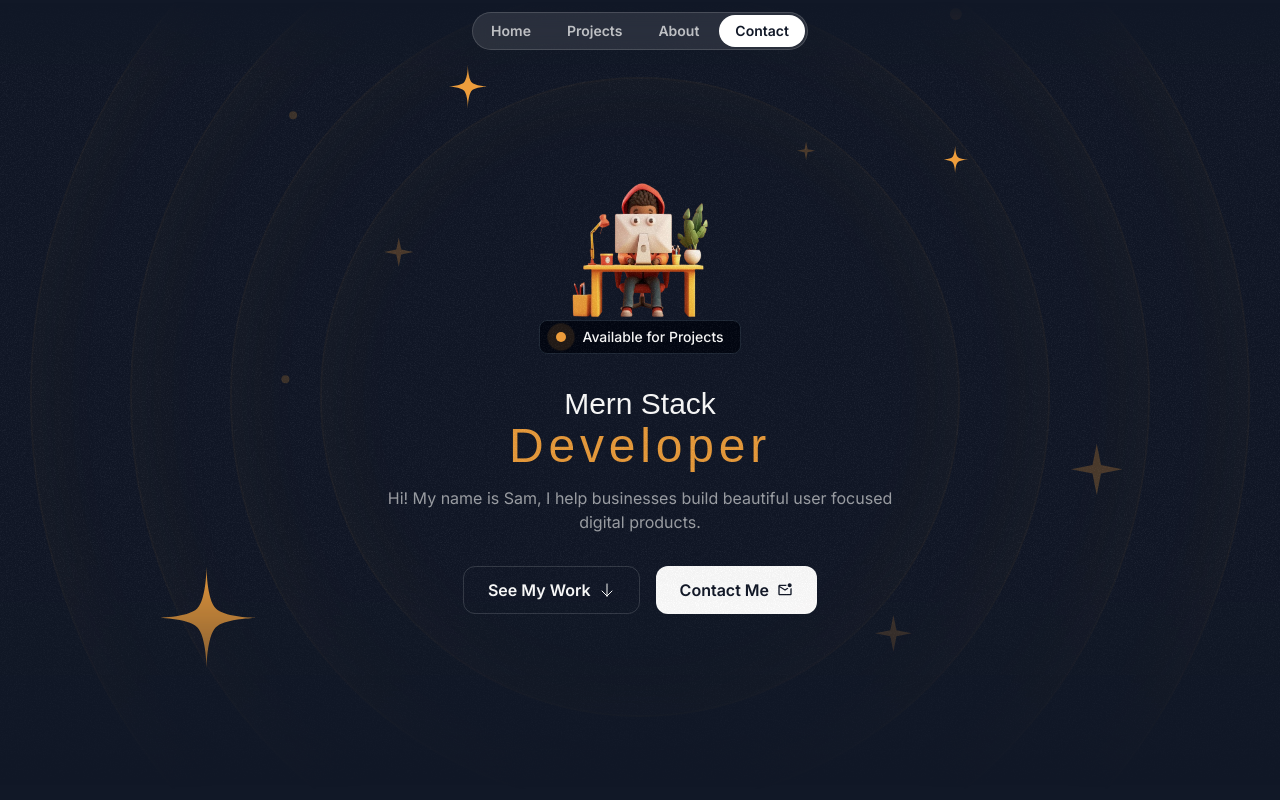
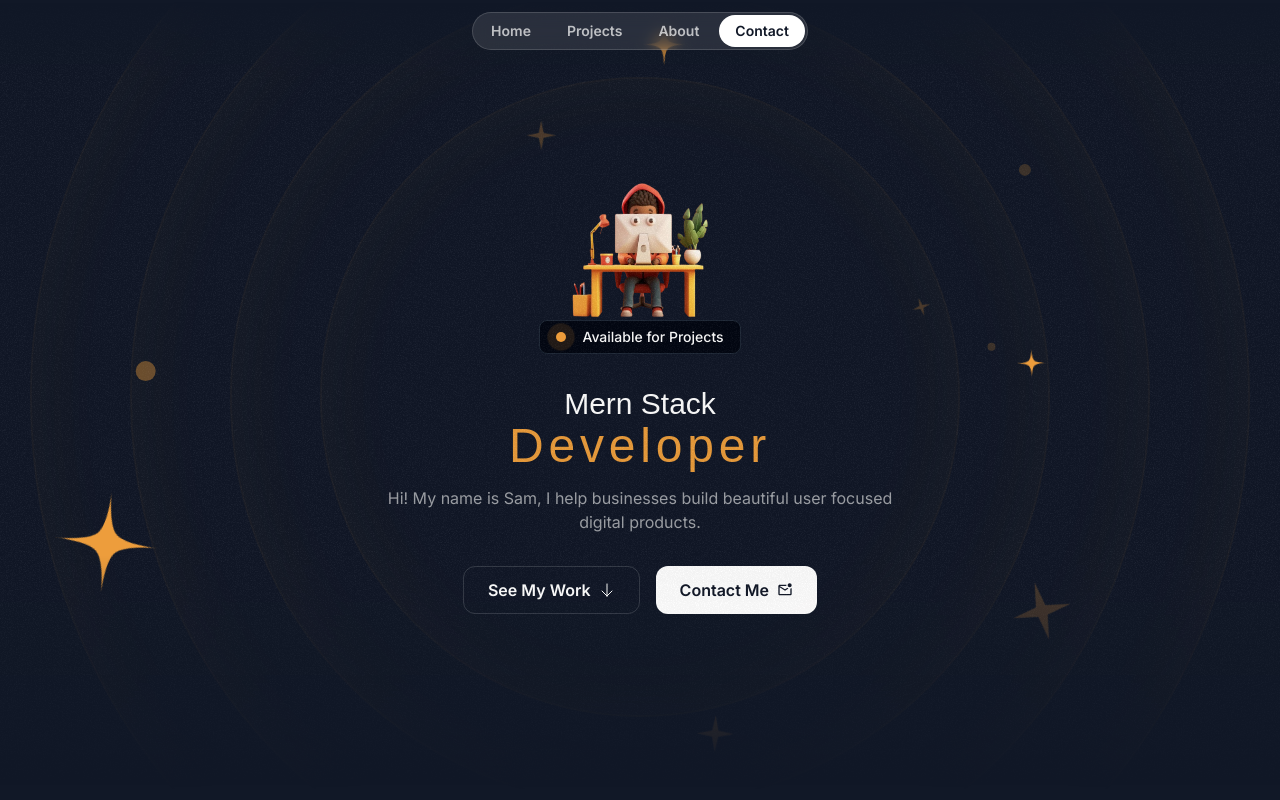
Before and after one commit to Sammy212/portfolio, a Next.js app: page / in a window 1280 px wide. Shown: the top 800 px of the page. Built offline with nearby package versions, Linux system fonts and the light colour scheme; a web font is replaced by a local one.

Commit message:
Animation | Hero Section

```diff
--- a/src/sections/Hero.tsx
+++ b/src/sections/Hero.tsx
@@ -27,52 +27,86 @@ export function Hero() {
                 <div className="size-[1220px] hero-ring"></div>
 
 
-                <HeroOrbit size={430} rotation={-14}>
+                <HeroOrbit size={430} rotation={-14}
+                    shouldOrbit
+                    orbitDuration="60s"
+                    shouldSpin spinDuration="4s"
+                >
                     <SparkleIcon
                         className=" size-8 text-[#ed9d3c]/25"
                     />
                 </HeroOrbit>
-                <HeroOrbit size={440} rotation={79}>
+                <HeroOrbit size={440} rotation={79}
+                    shouldOrbit
+                    orbitDuration="62s"
+                    shouldSpin
+                    spinDuration="6s"
+                >
                     <SparkleIcon
                         className=" size-5 text-[#ed9d3c]/25"
                     />
                 </HeroOrbit>
-                <HeroOrbit size={520} rotation={-41}>
+                <HeroOrbit size={520} rotation={128}>
                     <div
                         className=" size-2 rounded-full bg-[#ed9d3c]/20"
                     />
                 </HeroOrbit>
-                <HeroOrbit size={530} rotation={178}>
+                <HeroOrbit size={530} rotation={178}
+                    shouldOrbit
+                    orbitDuration="67s"
+                    shouldSpin
+                    spinDuration="10s"
+                >
                     <SparkleIcon
                         className=" size-10 text-[#ed9d3c]/25"
                     />
                 </HeroOrbit>
-                <HeroOrbit size={550} rotation={16}>
+                <HeroOrbit size={550} rotation={16}
+                    shouldOrbit
+                    orbitDuration="70s"
+                    shouldSpin
+                    spinDuration="10s"
+                >
                     <StarIcon
                         className=" size-12 text-[#ed9d3c]"
                     />
                 </HeroOrbit>
-                <HeroOrbit size={590} rotation={98}>
+                <HeroOrbit size={590} rotation={98}
+                    shouldOrbit
+                    orbitDuration="72s"
+                    shouldSpin
+                    spinDuration="10s"
+                >
                     <StarIcon
                         className=" size-8 text-[#ed9d3c]"
                     />
                 </HeroOrbit>
-                <HeroOrbit size={650} rotation={-5}>
-                    <div
-                        className=" size-2 rounded-full bg-[#ed9d3c]/20"
-                    />
-                </HeroOrbit>
-                <HeroOrbit size={710} rotation={144}>
-                    <SparkleIcon
-                        className=" size-14 text-[#ed9d3c]/25"
-                    />
-                </HeroOrbit>
-                <HeroOrbit size={720} rotation={85}>
+                <HeroOrbit size={650} rotation={105}>
                     <div
                         className=" size-3 rounded-full bg-[#ed9d3c]/20"
                     />
                 </HeroOrbit>
-                <HeroOrbit size={800} rotation={-72}>
+                <HeroOrbit size={710} rotation={144}
+                    shouldOrbit
+                    orbitDuration="120s"
+                    shouldSpin
+                    spinDuration="10s"
+                >
+                    <SparkleIcon
+                        className=" size-16 text-[#ed9d3c]/25"
+                    />
+                </HeroOrbit>
+                <HeroOrbit size={720} rotation={-42}>
+                    <div
+                        className=" size-5 rounded-full bg-[#ed9d3c]/40"
+                    />
+                </HeroOrbit>
+                <HeroOrbit size={900} rotation={-72}
+                    shouldOrbit
+                    orbitDuration="202s"
+                    shouldSpin
+                    spinDuration="28s"
+                >
                     <StarIcon
                         className=" size-28 text-[#ed9d3c]"
                     />
```
